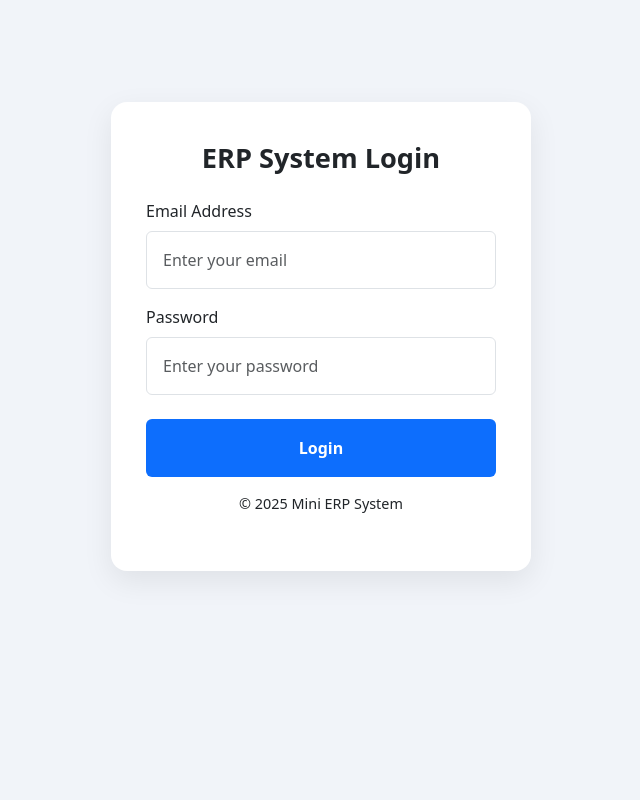
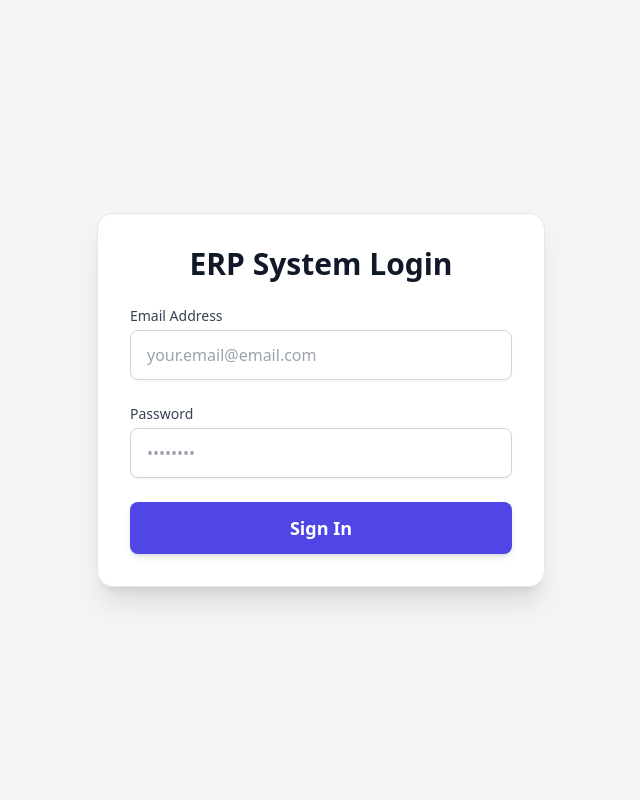
Before and after one commit to johncarlo03/Mini-ERP-System, a PHP site: page /login.php in a window 1280 px wide. Shown: the whole page, without its empty margins (319-959 px from the left). Run offline with PHP 8.4, Linux system fonts and the light colour scheme; some libraries are stand-ins or nearby versions.

Commit message:
ui change to tailwind

```diff
--- a/user/login.php
+++ b/user/login.php
@@ -1,5 +1,6 @@
 <?php
 include "../backend/login.php";
+// Assume $error_message is defined in login.php
 ?>
 <!DOCTYPE html>
 <html lang="en">
@@ -8,46 +9,85 @@ include "../backend/login.php";
     <meta charset="UTF-8">
     <meta name="viewport" content="width=device-width, initial-scale=1">
     <title>ERP Login</title>
-    <link href="https://cdn.jsdelivr.net/npm/bootstrap@5.3.2/dist/css/bootstrap.min.css" rel="stylesheet">
+    <script src="https://cdn.tailwindcss.com"></script>
     <link rel="stylesheet" href="../css/style.css">
+
+    <style>
+        /* Define a fade-in animation */
+        @keyframes fadeIn {
+            from { opacity: 0; transform: translateY(20px); }
+            to { opacity: 1; transform: translateY(0); }
+        }
+        /* Define a subtle hover pulse for the card */
+        @keyframes subtlePulse {
+            0% { box-shadow: 0 10px 15px -3px rgba(0, 0, 0, 0.1), 0 4px 6px -2px rgba(0, 0, 0, 0.05); }
+            100% { box-shadow: 0 15px 25px -5px rgba(0, 0, 0, 0.2), 0 10px 10px -5px rgba(0, 0, 0, 0.04); }
+        }
+
+        .login-container {
+            /* Full screen layout */
+            height: 100vh;
+            display: flex;
+            justify-content: center;
+            align-items: center;
+            /* Background color matches the Tailwind gray-100 */
+            background-color: #f3f4f6;
+        }
+
+        .login-card-animated {
+            /* Apply the entrance animation */
+            animation: fadeIn 0.8s ease-out forwards;
+            opacity: 0; /* Start invisible */
+            /* Add pulse effect on hover */
+            transition: all 0.3s ease;
+        }
+
+        .login-button-pulse:hover {
+            animation: subtlePulse 0.5s forwards;
+        }
+    </style>
 </head>
 
 <body>
+    <div class="login-container">
 
-    <div class="login-card">
-        <h2 class="login-title text-center mb-4">ERP System Login</h2>
+        <div class="login-card-animated w-full max-w-md bg-white p-8 rounded-2xl shadow-xl border border-gray-200">
+
+            <h2 class="text-3xl font-extrabold text-gray-900 text-center mb-6">
+                ERP System Login
+            </h2>
 
             <?php if (!empty($error_message)): ?>
-            <div class="alert alert-danger text-center">
+                <div class="p-3 mb-4 rounded-lg bg-red-100 text-red-700 border border-red-300 transition duration-300 alert-animation">
                     <?= $error_message; ?>
                 </div>
             <?php endif; ?>
 
-        <form method="POST" action="login.php">
+            <form method="POST" action="login.php" class="space-y-6">
 
-            <div class="mb-3">
-                <label class="form-label">Email Address</label>
-                <input type="email" name="email" class="form-control p-3" placeholder="Enter your email" required>
+                <div>
+                    <label for="email" class="block text-sm font-medium text-gray-700 mb-1">Email Address</label>
+                    <input type="email" id="email" name="email"
+                        class="w-full px-4 py-3 border border-gray-300 rounded-lg shadow-sm focus:outline-none focus:ring-2 focus:ring-indigo-500 transition duration-150"
+                        placeholder="your.email@email.com" required>
                 </div>
 
-            <div class="mb-3">
-                <label class="form-label">Password</label>
-                <input type="password" name="password" class="form-control p-3" placeholder="Enter your password"
-                    required>
+                <div>
+                    <label for="password" class="block text-sm font-medium text-gray-700 mb-1">Password</label>
+                    <input type="password" id="password" name="password"
+                        class="w-full px-4 py-3 border border-gray-300 rounded-lg shadow-sm focus:outline-none focus:ring-2 focus:ring-indigo-500 transition duration-150"
+                        placeholder="••••••••" required>
                 </div>
 
-            <button type="submit" name="login" class="btn btn-custom w-100 p-3 mt-2">
-                Login
+                <button type="submit" name="login"
+                    class="login-button-pulse w-full bg-indigo-600 text-white font-semibold text-lg py-3 rounded-lg shadow-md hover:bg-indigo-700 transition duration-200 transform hover:scale-[1.01] focus:ring-4 focus:ring-indigo-300">
+                    Sign In
                 </button>
 
             </form>
-
-        <p class="text-center mt-3" style="font-size: 0.9rem;">
-            © <?= date("Y"); ?> Mini ERP System
-        </p>
         </div>
 
-    <script src="https://cdn.jsdelivr.net/npm/bootstrap@5.3.2/dist/js/bootstrap.bundle.min.js"></script>
+    </div>
 </body>
 
 </html>
```
Lines whose indentation alone changed are shown as unchanged.
